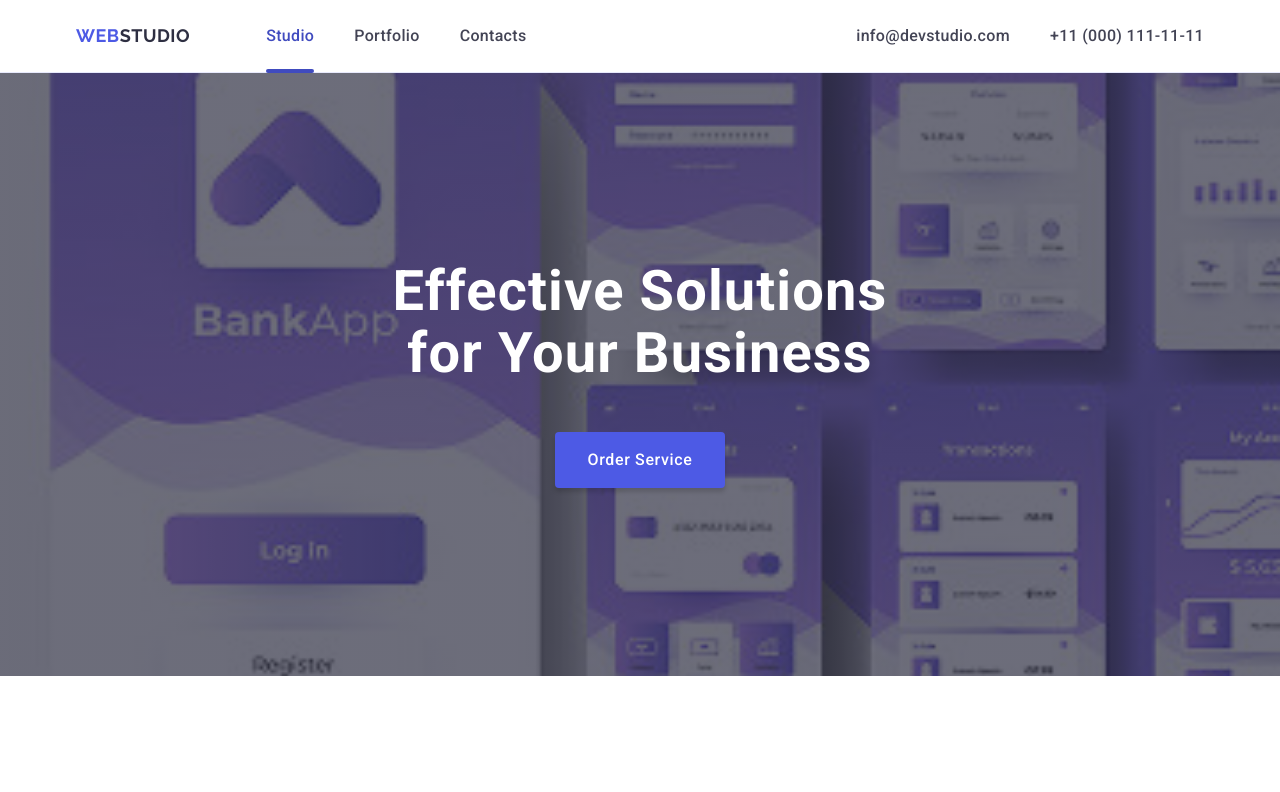
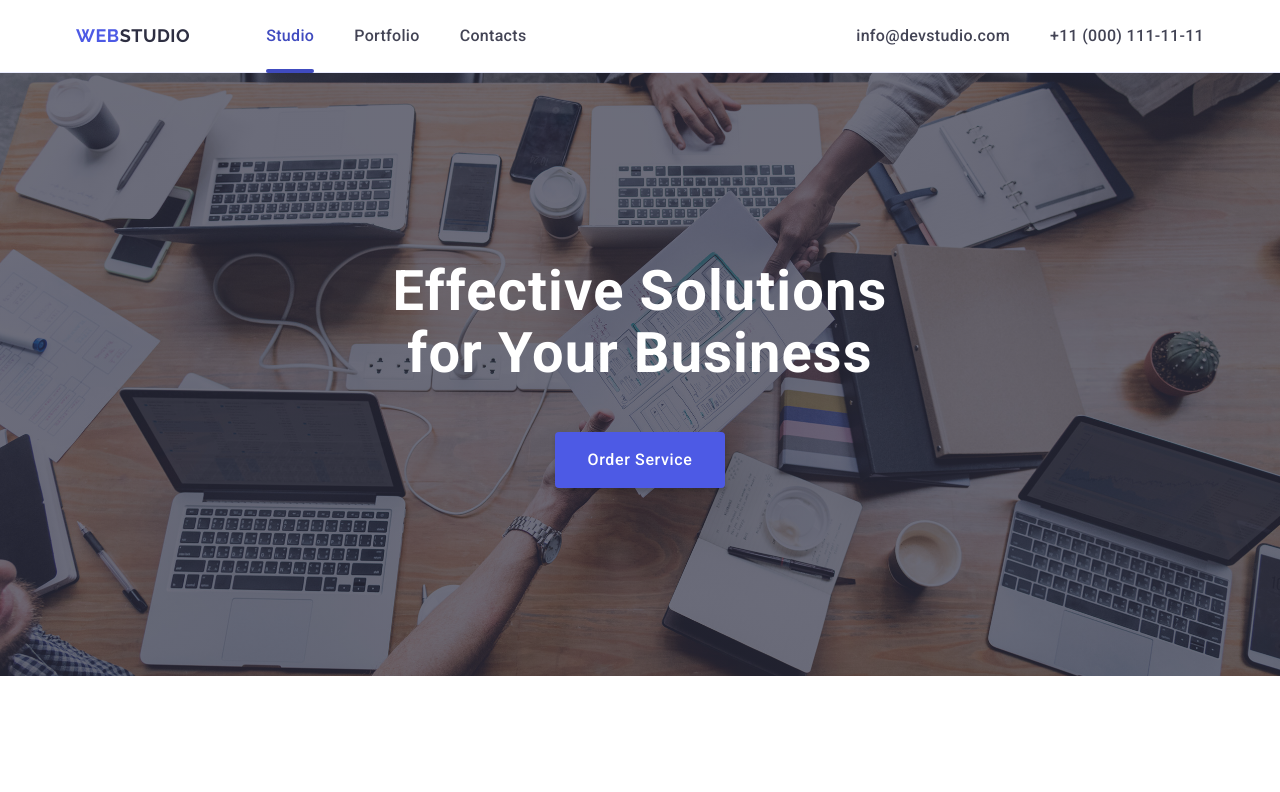
Before and after one commit to OksanaBode/goit-markup-hw-06, a plain HTML site: page index.html in a window 1280 px wide. Shown: the top 792 px of the page. Drawn offline with nearby package versions, Linux system fonts and the light colour scheme.

Commit message:
img correction

```diff
--- a/css/styles.css
+++ b/css/styles.css
@@ -450,7 +450,7 @@ ul {
         rgba(46, 47, 66, 0.7),
         rgba(46, 47, 66, 0.7)
       ),
-      url(../images/banking_app.jpg);
+      url(../images/background@2x.jpg);
     max-width: 1440px;
     margin: 0 auto;
   }
```
